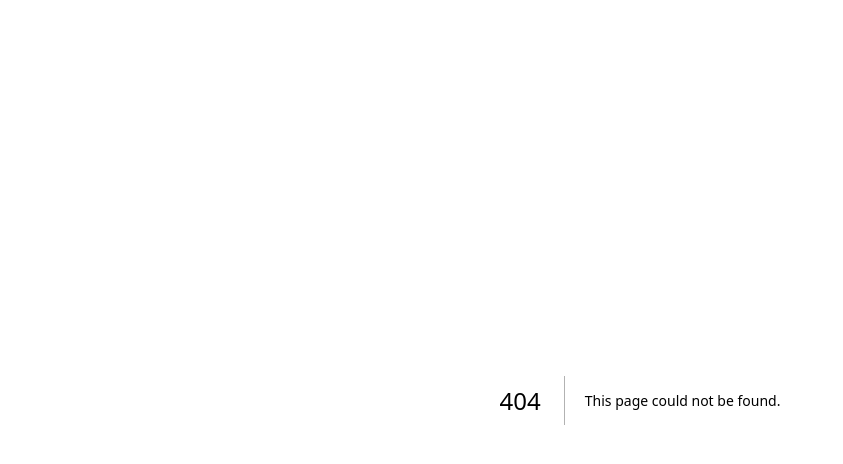
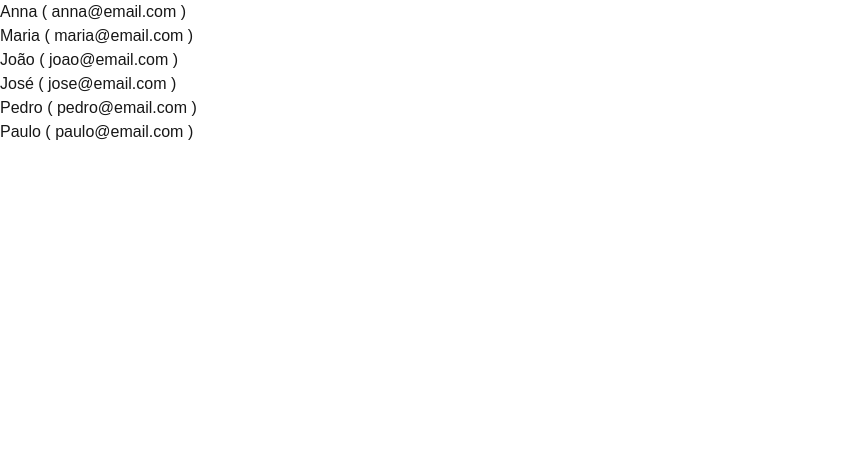
Before and after one commit to MaluWhoo/React-Next-Estudos-1, a Next.js app: page /fundamentos/05_listas in a window 1280 px wide. Before the commit this address had no page. Shown: the top 464 px of the page, without its empty margins (0-843 px from the left). Built offline with nearby package versions, Linux system fonts and the light colour scheme.

Commit message:
Utilizando listas

```diff
--- /dev/null
+++ b/app/fundamentos/04_imagens/page.tsx
@@ -0,0 +1,18 @@
+import Image from "next/image"
+
+export default function Page() {
+
+    // Objeto Usuario
+    const usuario = {
+        nome: "Anna",
+        urlPerfil: "https://tse4.mm.bing.net/th/id/OIP.FFgCCEhtmu9h1jQb6yj4mgHaHB?rs=1&pid=ImgDetMain&o=7&rm=3"
+    }
+
+    return (
+        <div>
+            <h1>Imagens</h1>
+            <Image src="/img/OIP.webp" alt="Texto Image" width={90} height={90}/>
+            {/* <img src={usuario.urlPerfil} alt={"Nome: " + usuario.nome} style={ { width:90, height:90 } }/>  */}
+        </div>
+    )
+}
--- /dev/null
+++ b/app/fundamentos/05_listas/page.tsx
@@ -0,0 +1,35 @@
+export default function Page() {
+
+    const usuarios = [
+        {id: 1, nome: "Anna", email: "anna@email.com"},
+        {id: 2, nome: "Maria", email: "maria@email.com"},
+        {id: 3, nome: "João", email: "joao@email.com"},
+        {id: 4, nome: "José", email: "jose@email.com"},
+        {id: 5, nome: "Pedro", email: "pedro@email.com"},
+        {id: 6, nome: "Paulo", email: "paulo@email.com"},
+    ]
+
+    // O map percorre todos os itens da lista e retorna uma nova lista
+    const lista = usuarios.map ( usuario =>
+        // A chave key é obrigatória para listas no React. Ela ajuda o React a identificar quais itens foram alterados, adicionados ou removidos. E também tem controle de performance fazendo a otimizações necessárias.
+        <li key={usuario.id}>
+            { usuario.nome } ( { usuario.email } )
+        </li>
+    )
+
+    return (
+        <div>
+            {/* <ul>
+                <li>Item 1</li>
+                <li>Item 2</li>
+                <li>Item 3</li>
+                <li>Item 4</li>
+                <li>Item 5</li>
+            </ul> */}
+
+            <ul>
+                { lista }
+            </ul>
+        </div>
+    )
+}
```
Also changed, not shown: public/img/OIP.webp (added).
